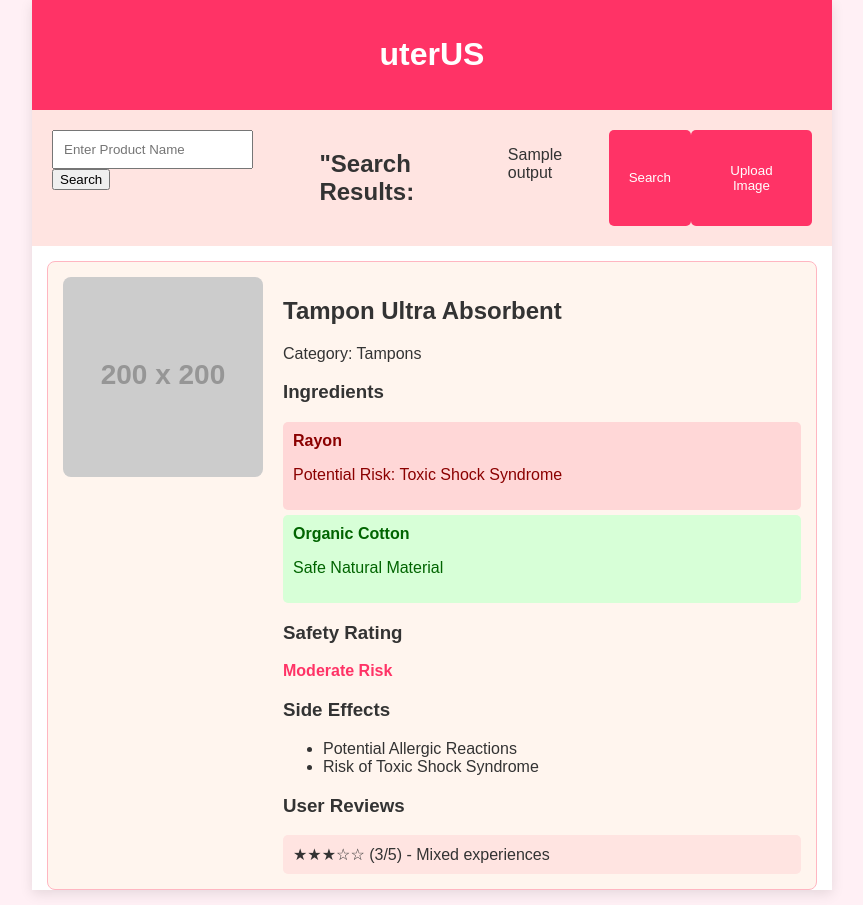
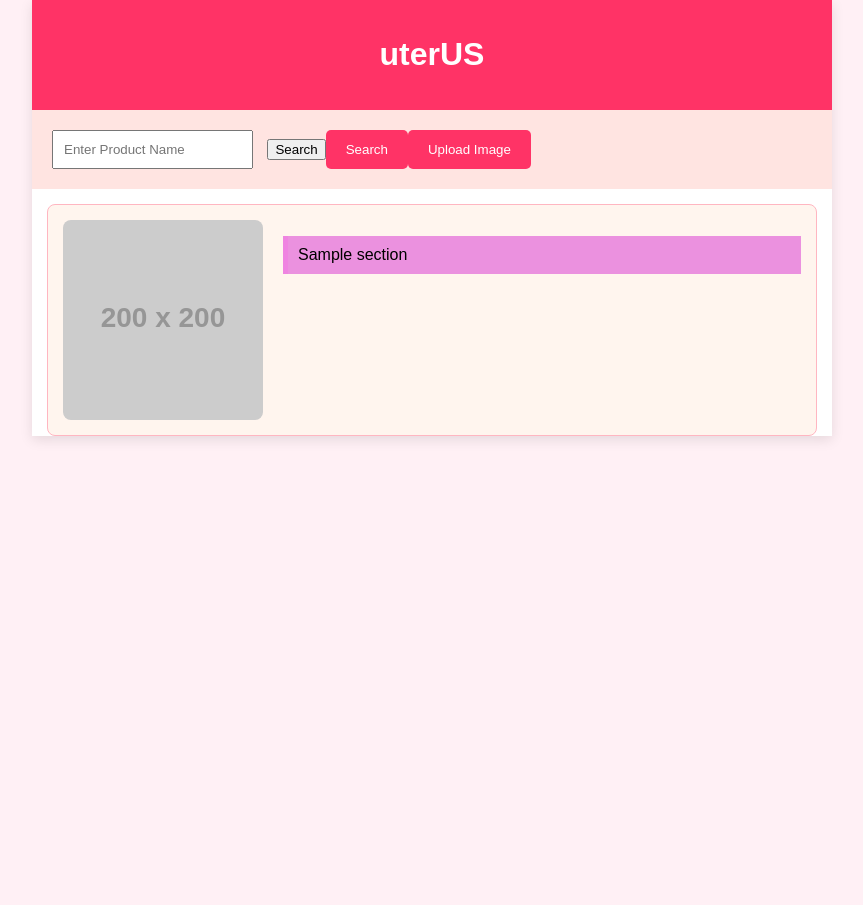
Before and after one commit to tangalice/eve., a Flask app: template templates/index.html in a window 1280 px wide. Shown: the whole page, without its empty margins (208-1071 px from the left). After the commit the page ends 440 px from the top, so only its background shows below. Run offline with Flask 3, Linux system fonts and the light colour scheme; the template is opened without the code that fills it: most values are stand-ins (such as "Sample title", 1, 10 or a date in 2020); grey boxes labelled with a size stand in for pictures from a placeholder-image service; some libraries are stand-ins or nearby versions.

Commit message:
added some styling

```diff
--- a/main.py
+++ b/main.py
@@ -11,11 +11,13 @@ client = Groq(
 
 app = Flask(__name__)
 
-output = ""
+global output
+sections = []
 
 @app.route('/', methods=['GET', 'POST'])
 def index():
     global output
+    global sections
     if request.method == 'POST':
         search_query = request.form['search']
         # Here, you can do whatever you want with the search_query
@@ -54,13 +56,15 @@ def index():
             stream=False,
         )
         output = chat_completion.choices[0].message.content
+        sections = [section.strip() for section in output.split('*') if section.strip()]
+
         print(output)
         # You can also save it to a file if you prefer
         with open("output.txt", "w") as f:
             f.write(output)
 
     # Render the HTML page and pass the output to it
-    return render_template('index.html', output=output)
+    return render_template('index.html', sections=sections)
 
 if __name__ == '__main__':
     app.run(debug=True, port=5004)
--- a/templates/index.html
+++ b/templates/index.html
@@ -67,6 +67,43 @@
             border-radius: 5px;
             cursor: pointer;
         }
+
+        /* starting new styling her */
+        .beneficial {
+            background-color: #eb91df;
+            color: #000000;
+            padding: 10px;
+            border-left: 5px solid #ef84e1;
+        }
+
+        .harmful {
+            background-color: #fb79ba;
+            color: #000000;
+            padding: 10px;
+            border-left: 5px solid #e64fbe;
+        }
+
+        .side-effects {
+            background-color: #eb91df;
+            color: #000000;
+            padding: 10px;
+            border-left: 5px solid #ef84e1;
+        }
+
+        .alternatives {
+            background-color: #fb79ba;
+            color: #000000;
+            padding: 10px;
+            border-left: 5px solid #e64fbe;
+        }
+
+        .default {
+            background-color: #eb91df;
+            color: #000000;
+            padding: 10px;
+            border-left: 5px solid #ef84e1;
+        }
+
     </style>
 </head>
 <body>
@@ -80,19 +117,6 @@
                 <input type = "text" name = "search" style="flex-grow: 1; padding: 10px; margin-right: 10px;" placeholder = "Enter Product Name" required>
                 <button type = "submit">Search</button>
             </form>
-            {% if output %}
-            <h2>"Search Results: </h2>
-            <p>{{ output }}</p>
-            {% endif %}
-            <!--
-            <input
-                type="text"
-                placeholder="Search product name"
-                style="flex-grow: 1; padding: 10px; margin-right: 10px;"
-            >
-            -->
-
-
             <button class="upload-btn">
                 Search
             </button>
@@ -117,35 +141,23 @@
                 class="product-image"
             >
             <div class="product-details">
-                <h2>Tampon Ultra Absorbent</h2>
-                Category: Tampons
-
-                <h3>Ingredients</h3>
-                <div class="harmful-ingredient">
-                    <strong>Rayon</strong>
-                    <p>Potential Risk: Toxic Shock Syndrome</p>
+            {% if sections %}
+                <div>
+                    {% for section in sections %}
+                        {% if "Beneficial Ingredients" in section %}
+                            <p class="beneficial">{{ section }}</p>
+                        {% elif "Harmful Ingredients" in section %}
+                            <p class="harmful">{{ section }}</p>
+                        {% elif "Potential Side Effects" in section %}
+                            <p class="side-effects">{{ section }}</p>
+                        {% elif "Safer Alternatives" in section %}
+                            <p class="alternatives">{{ section }}</p>
+                        {% else %}
+                            <p class="default">{{ section }}</p>
+                        {% endif %}
+                    {% endfor %}
                 </div>
-                <div class="safe-ingredient">
-                    <strong>Organic Cotton</strong>
-                    <p>Safe Natural Material</p>
-                </div>
-
-                <h3>Safety Rating</h3>
-                <div style="color: #FF3366; font-weight: bold;">
-                    Moderate Risk
-                </div>
-
-                <h3>Side Effects</h3>
-                <ul>
-                    <li>Potential Allergic Reactions</li>
-                    <li>Risk of Toxic Shock Syndrome</li>
-                </ul>
-
-                <h3>User Reviews</h3>
-                <div style="background-color: #FFE4E1; padding: 10px; border-radius: 5px;">
-                    ★★★☆☆ (3/5) - Mixed experiences
-                </div>
-            </div>
+            {% endif %}
         </div>
     </div>
 </body>
```
Also changed, not shown: output.txt (+5 -5 lines).
